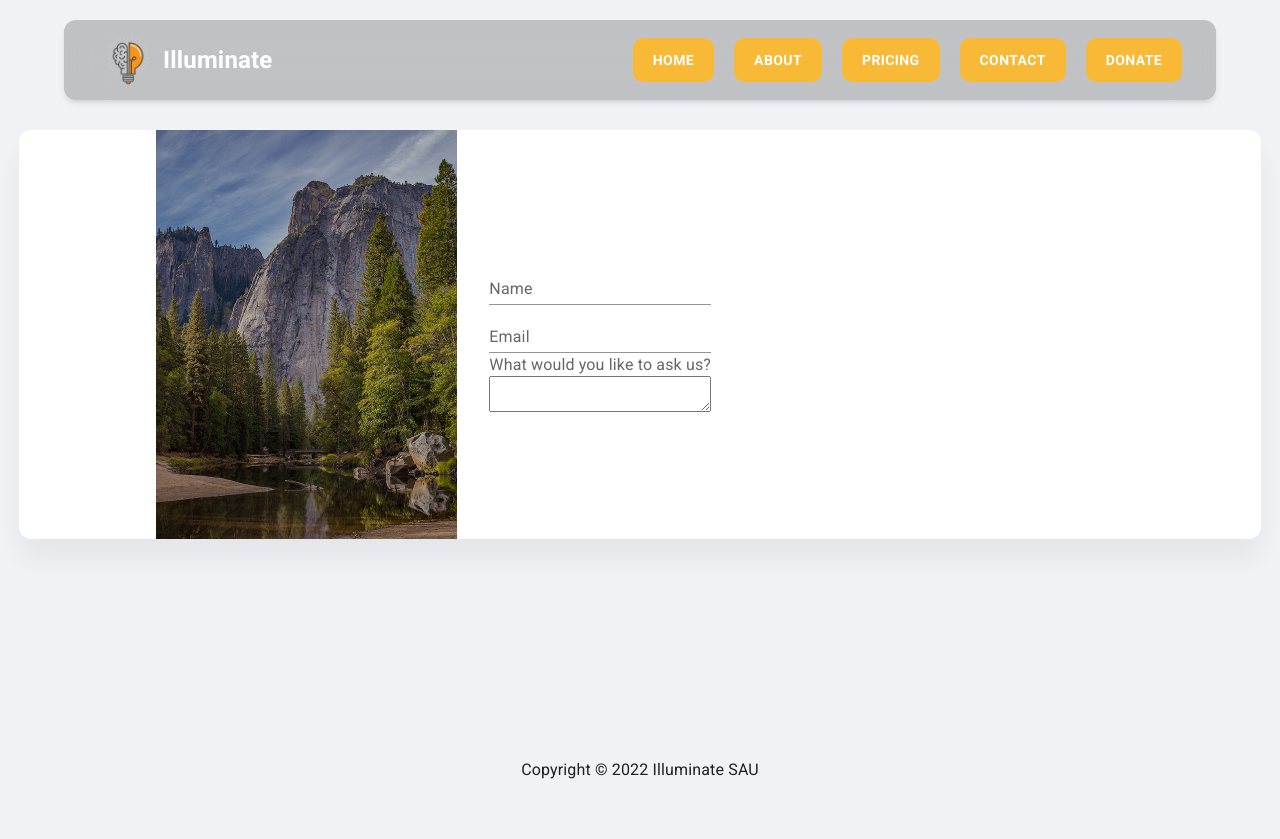
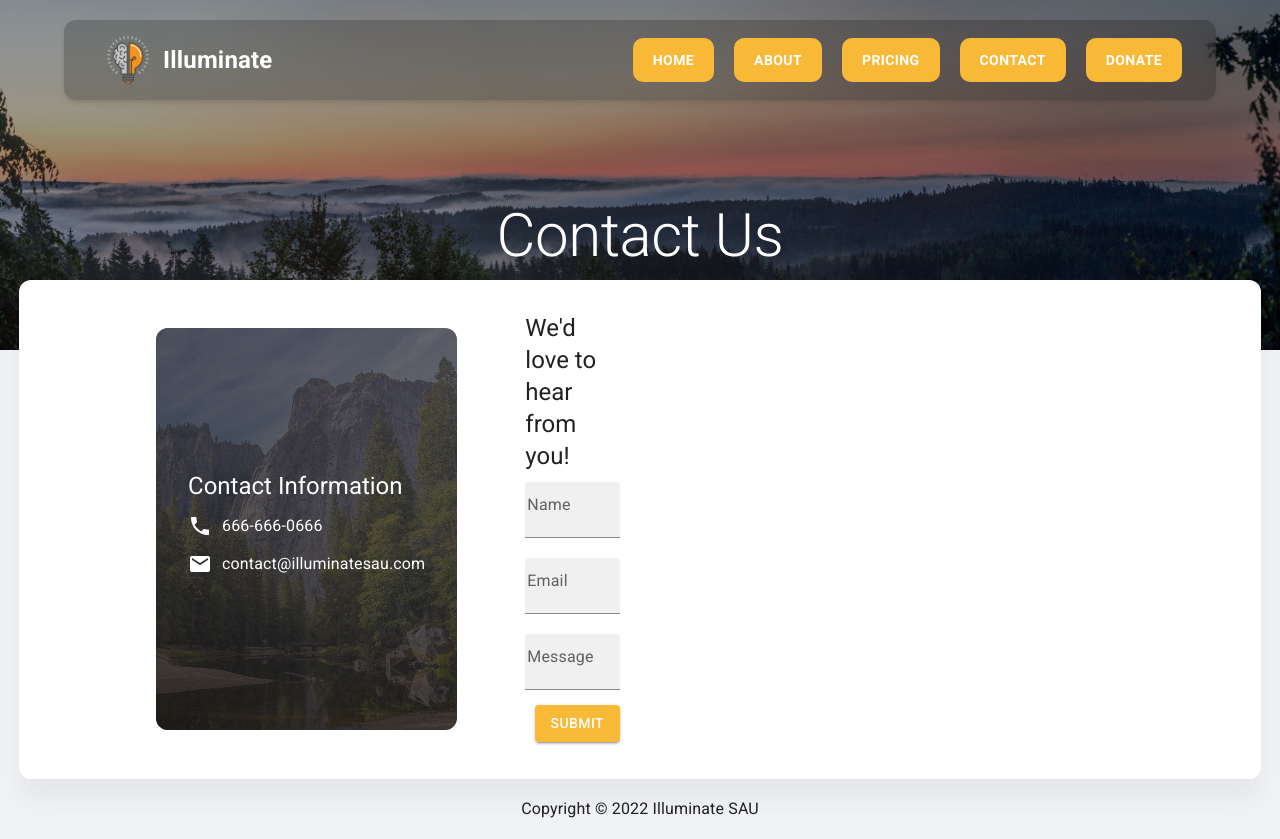
Before and after one commit to miromanestar/IlluminateWebsite, a React (Vite) app: page /contact in a window 1280 px wide. Before the commit the page ends 800 px from the top, so only its background shows below. Built offline with nearby package versions, Linux system fonts and the light colour scheme.

Commit message:
Worked on contact form

```diff
--- a/src/main.jsx
+++ b/src/main.jsx
@@ -28,15 +28,10 @@ const theme = createTheme({
     },
 
     //MUI overrides
-    components: {
-        MuiInput: {
-            styleOverrides: {
-                root: {
-                    '&:after': {
-                        borderBottomColor: '#F8B936 !important'
-                    }
-                }
-            }
+    palette: {
+        primary: {
+            main: '#F8B936',
+            contrastText: '#fff'
         }
     }
 })
--- a/src/pages/About.jsx
+++ b/src/pages/About.jsx
@@ -12,10 +12,6 @@ const useStyles = createUseStyles(theme => ({
         '& h3': {
             color: theme.colors.primary,
             textAlign: 'center',
-
-            [theme.breakpoints.down('sm')]: {
-                fontSize: '4.5rem !important',
-            }
         }
     },
 
@@ -25,7 +21,7 @@ const useStyles = createUseStyles(theme => ({
         padding: '45px 16px',
 
         '& div': {
-            maxWidth: '1200px'
+            maxWidth: '75ch',
         }
     }
 }))
@@ -46,7 +42,7 @@ const About = () => {
             <section className={classes.mission}>
                 <div>
                     <Typography variant="h3">Our History</Typography>
-                    <Typography variant="h5">
+                    <Typography variant="h5" sx={{ textAlign: 'justify' }}>
                         <br />
                         In May 2019, Enactus at Southern Adventist University recognized a need in their local community,
                         and decided to address the need properly. The Collegedale-Chattanooga area was suffering from a devastating
--- a/src/pages/Contact.jsx
+++ b/src/pages/Contact.jsx
@@ -1,14 +1,19 @@
 import React from 'react'
 import { createUseStyles } from 'react-jss'
 import {
+    Typography,
     Grid,
     TextField,
     FormControl,
     FormLabel,
-    FormGroup
+    FormGroup,
+    Button
 } from '@mui/material'
 import Main from '../components/Main'
+import Header from '../components/Header'
 
+import PhoneIcon from '@mui/icons-material/Phone';
+import EmailIcon from '@mui/icons-material/Email';
 import Mountain from '../assets/mountain.jpg'
 
 const useStyles = createUseStyles(theme => ({
@@ -16,6 +21,7 @@ const useStyles = createUseStyles(theme => ({
         display: 'flex',
         justifyContent: 'center',
         alignItems: 'center',
+        padding: '16px 0'
     },
 
     container: {
@@ -23,15 +29,71 @@ const useStyles = createUseStyles(theme => ({
     },
 
     info: {
+        display: 'flex',
+        justifyContent: 'center',
+        alignItems: 'center',
+    },
+
+    imgContainer: {
+        position: 'relative',
+
         '& img': {
+            display: 'block',
             width: '100%',
             height: '100%',
-            filter: 'brightness(0.7)',
+            borderRadius: '0.75rem',
         }
+    },
+
+    gradient: {
+        position: 'absolute',
+        top: 0,
+        bottom: 0,
+        left: 0,
+        right: 0,
+        background: 'linear-gradient(195deg,#42424a,#191919)',
+        backgroundSize: 'cover',
+        opacity: '0.8',
+        borderRadius: '0.75rem',
     },
 
     multiline: {
         height: '30%'
+    },
+
+    infoText: {
+        position: 'absolute',
+        color: 'white',
+
+        '& h5': {
+            marginBottom: '10px',
+        }
+    },
+
+    contact: {
+        display: 'flex',
+        alignItems: 'center',
+        gap: '10px',
+        paddingBottom: '10px'
+    },
+
+    form: {
+        margin: '16px',
+        width: '100%',
+
+        '& h5': {
+            margin: '0 20px'
+        },
+
+        '& div': {
+            margin: '5px 10px',
+        },
+
+        '& button': {
+            width: 'fit-content',
+            margin: '5px 20px',
+            marginLeft: 'auto',
+        },
     }
 }))
 
@@ -39,6 +101,8 @@ const Contact = () => {
     const classes = useStyles()
 
     return (
+        <>
+        <Header title="Contact Us" />
         <Main className={classes.root}>
             <Grid container
                 className={classes.container}
@@ -46,27 +110,35 @@ const Contact = () => {
                 spacing={4}
             >
                 <Grid item xs={1} md={1} className={classes.info}>
-                    <img src={Mountain} alt="mountain" />
+                    <div className={classes.imgContainer}>
+                        <img src={Mountain} alt="mountain" />
+                        <div className={classes.gradient} />
+                    </div>
+                    <div className={classes.infoText}>
+                        <Typography variant="h5">Contact Information</Typography>
+                        <Typography className={classes.contact} variant="subtitle1"><PhoneIcon />666-666-0666</Typography>
+                        <Typography className={classes.contact} variant="subtitle1"><EmailIcon />contact@illuminatesau.com</Typography>
+                    </div>
                 </Grid>
 
-                <Grid item
+                <Grid item container
                     xs={1}
                     md={2}
-                    className={classes.form}
+                    direction="column"
                     alignItems="center"
-                    display="flex"
+                    justifyContent="center"
                 >
-                    <FormControl>
-                        <TextField type="text" variant="standard" label="Name" />
-                        <TextField type="email" variant="standard" label="Email" />
-                        <FormGroup className={classes.multiline}>
-                            <FormLabel>What would you like to ask us?</FormLabel>
-                            <textarea></textarea>
-                        </FormGroup>
+                    <FormControl className={classes.form}>
+                        <Typography variant="h5">We'd love to hear from you!</Typography>
+                        <TextField type="text" variant="filled" label="Name" />
+                        <TextField type="text" variant="filled" label="Email" />
+                        <TextField multiline variant="filled" label="Message" />
+                        <Button variant="contained">Submit</Button>
                     </FormControl>
                 </Grid>
             </Grid>
         </Main>
+        </>
     )
 }
 
```
